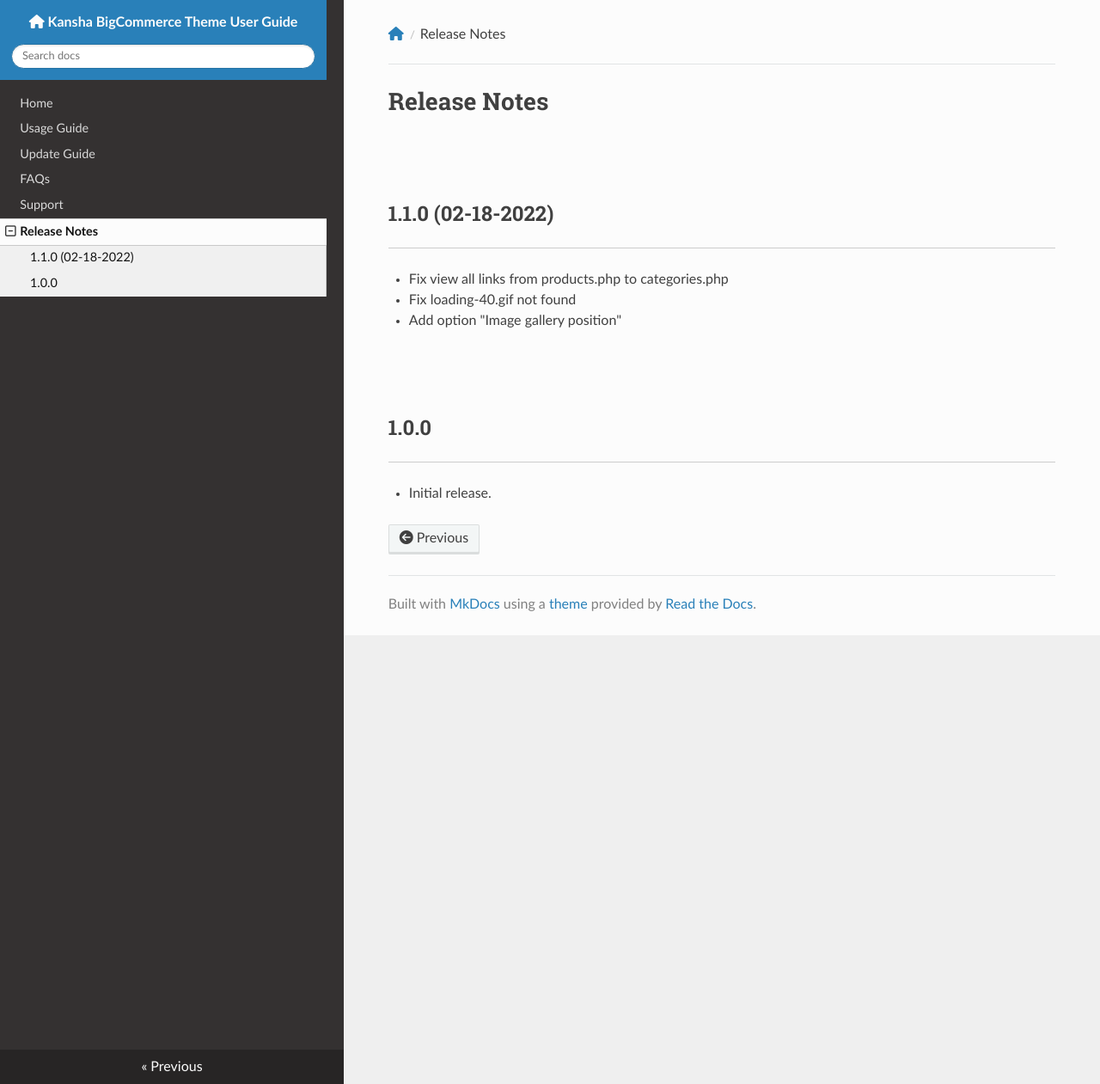
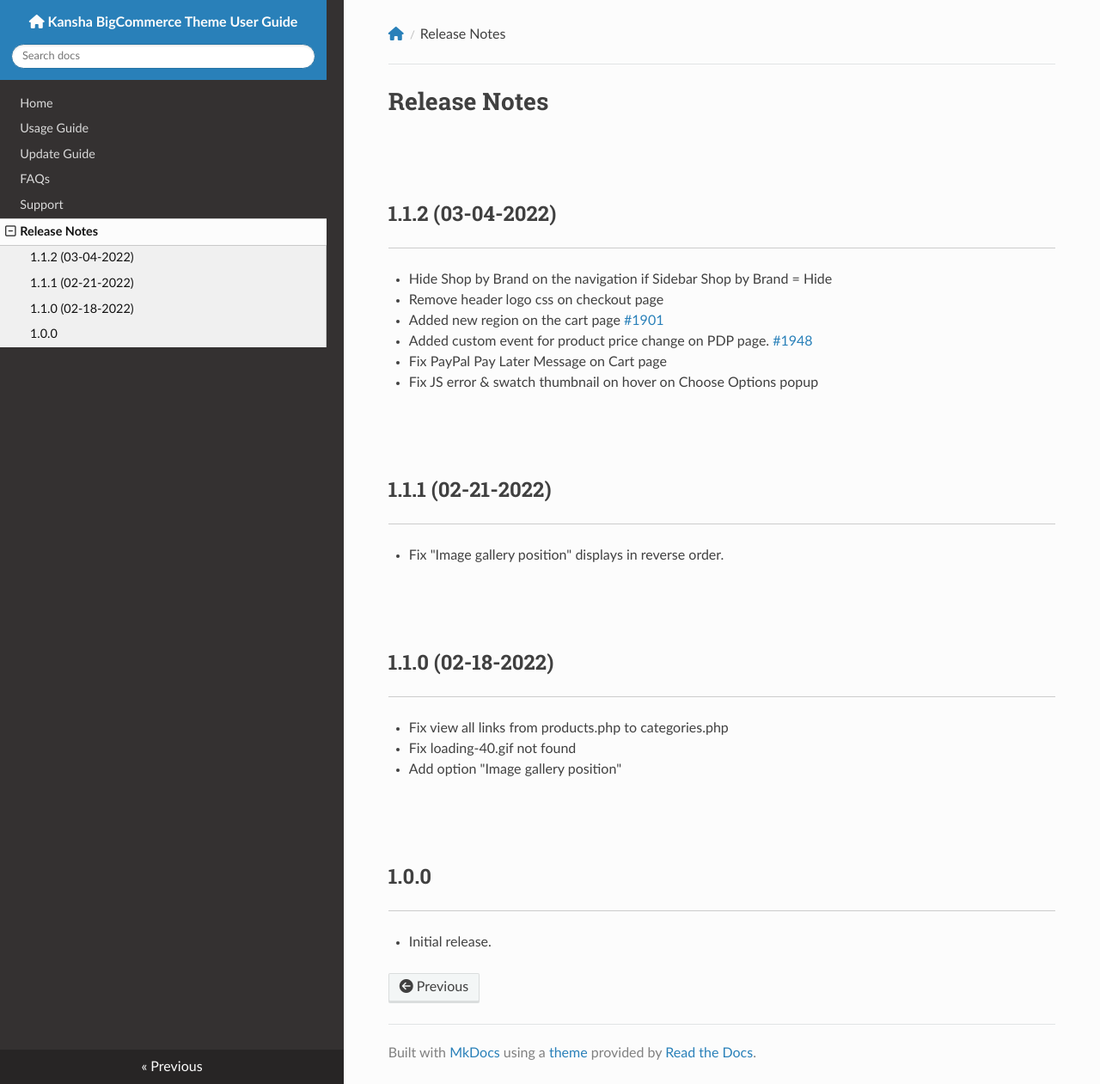
Before and after one commit to tvlgiao/bc-kansha-docs, an MkDocs documentation site: the page built from docs/changelog.md, in a window 1280 px wide and 1261 px high. Shown: the whole window at 86% size. Built offline with MkDocs 1.6.1, drawn with Linux system fonts in a browser that asks for light colours; nearby versions of some CDN libraries.

Commit message:
Release 1.1.2

```diff
--- a/docs/changelog.md
+++ b/docs/changelog.md
@@ -1,4 +1,15 @@
 # Release Notes
+
+## 1.1.2 (03-04-2022)
+- Hide Shop by Brand on the navigation if Sidebar Shop by Brand = Hide
+- Remove header logo css on checkout page
+- Added new region on the cart page [#1901](https://github.com/bigcommerce/cornerstone/pull/1901)
+- Added custom event for product price change on PDP page. [#1948](https://github.com/bigcommerce/cornerstone/pull/1948)
+- Fix PayPal Pay Later Message on Cart page
+- Fix JS error & swatch thumbnail on hover on Choose Options popup
+
+## 1.1.1 (02-21-2022)
+- Fix "Image gallery position" displays in reverse order.
 
 ## 1.1.0 (02-18-2022)
 - Fix view all links from products.php to categories.php
```
